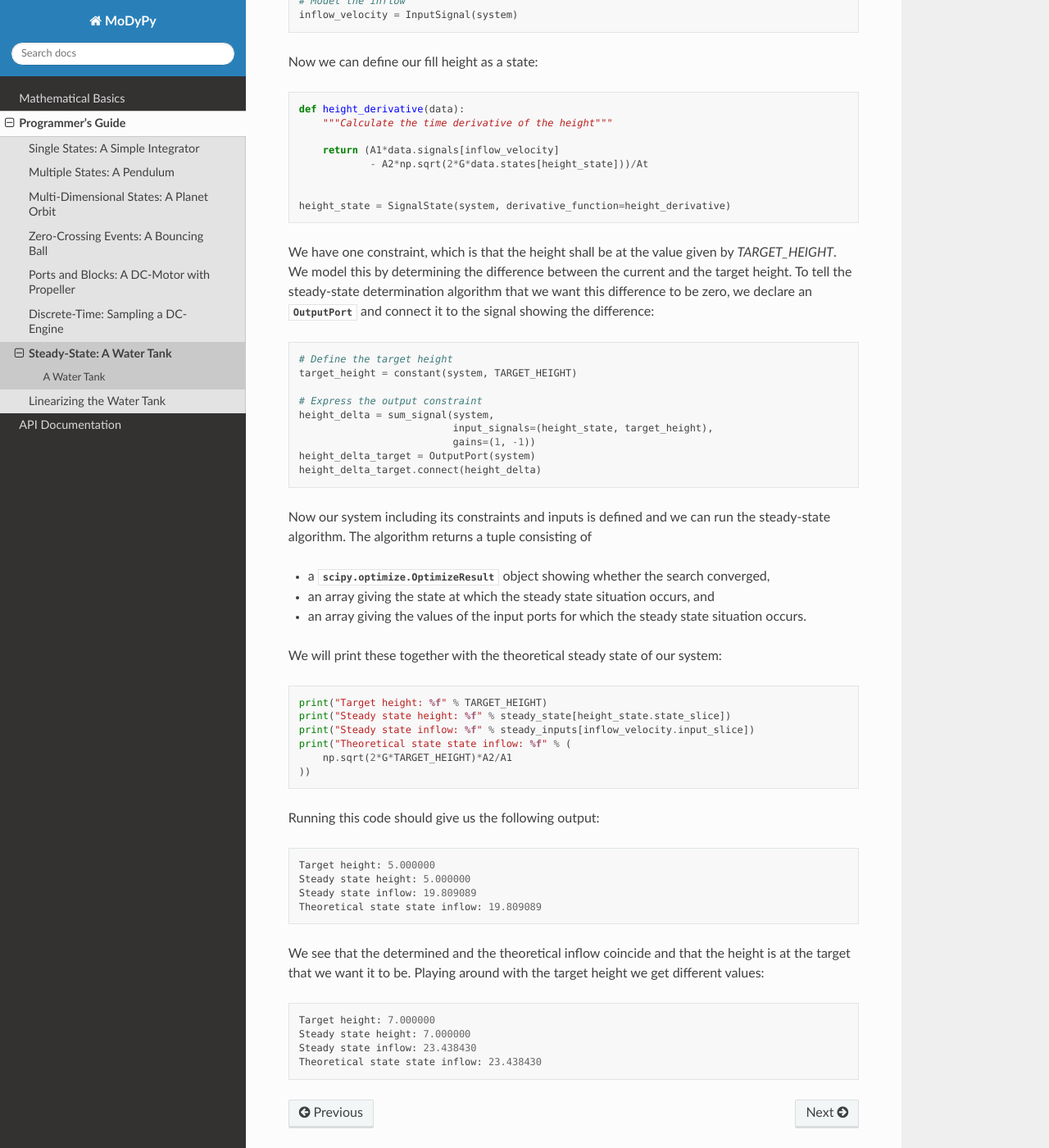
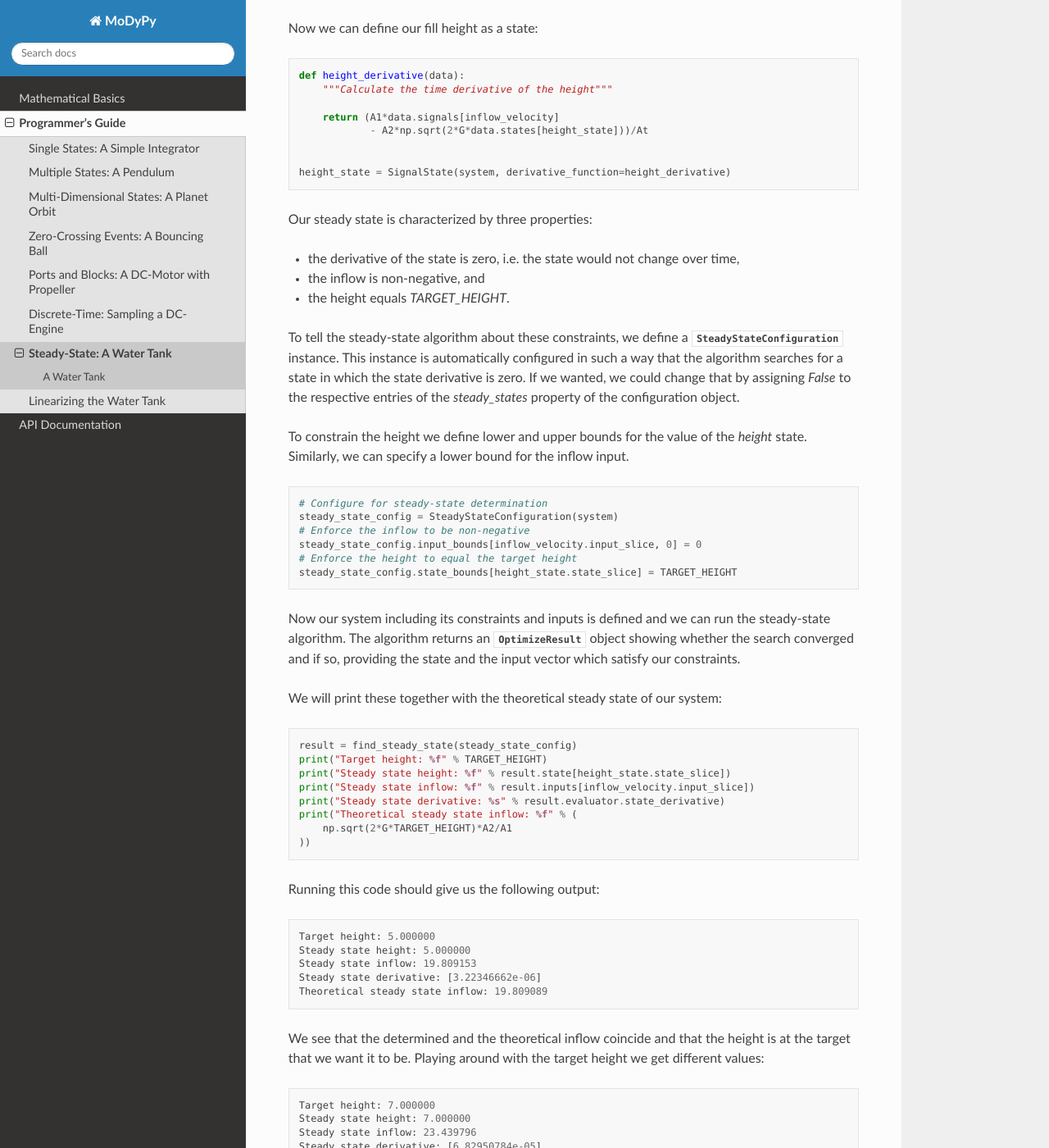
Before and after one commit to modypy/modypy, a Sphinx documentation site: the page built from docs/guide/07_water_tank.rst, in a window 1280 px wide and 1400 px high, scrolled down 1875 px. Shown: the whole window at 82% size. Built offline with Sphinx 7.4.7 and the Read the Docs theme 2.0.0, drawn with Linux system fonts in a browser that asks for light colours; the version number could not be read and is left out; some of the changed text lies outside the part shown.

Commit message:
Complete documentation update for steady state algorithm. Closes #13

```diff
--- a/docs/guide/07_water_tank.rst
+++ b/docs/guide/07_water_tank.rst
@@ -12,11 +12,9 @@ In this example we will model the outflow from a water tank and determine the
 amount of inflow necessary to keep the height at a specific level. After this
 example you will know
 
-- how to explicitly model inputs to a system,
-- how to express constraints on specific signals in a system using output ports,
-  and
+- how to explicitly model inputs to a system, and
 - how to use the steady-state determination functionality of `MoDyPy` to find a
-  steady state that fulfills the constraints.
+  steady state that fulfills a given set of constraints.
 
 A Water Tank
 ------------
@@ -64,9 +62,8 @@ create a new system:
     import numpy as np
 
     from modypy.model import System, SignalState, InputSignal, OutputPort
-    from modypy.blocks.sources import constant
-    from modypy.blocks.linear import sum_signal
-    from modypy.linearization import find_steady_state
+    from modypy.linearization import system_jacobian
+    from modypy.steady_state import SteadyStateConfiguration, find_steady_state
 
     # Constants
     G = 9.81    # Gravity
@@ -102,42 +99,48 @@ Now we can define our fill height as a state:
 
     height_state = SignalState(system, derivative_function=height_derivative)
 
-We have one constraint, which is that the height shall be at the value given by
-`TARGET_HEIGHT`. We model this by determining the difference between the current
-and the target height. To tell the steady-state determination algorithm that we
-want this difference to be zero, we declare an
-:class:`OutputPort <modypy.model.port.OutputPort>` and connect it to the signal
-showing the difference:
+Our steady state is characterized by three properties:
+
+- the derivative of the state is zero, i.e. the state would not change over
+  time,
+- the inflow is non-negative, and
+- the height equals `TARGET_HEIGHT`.
+
+To tell the steady-state algorithm about these constraints, we define a
+:class:`SteadyStateConfiguration <modypy.steady_state.SteadyStateConfiguration>`
+instance. This instance is automatically configured in such a way that the
+algorithm searches for a state in which the state derivative is zero. If we
+wanted, we could change that by assigning `False` to the respective entries of
+the `steady_states` property of the configuration object.
+
+To constrain the height we define lower and upper bounds for the value of the
+`height` state. Similarly, we can specify a lower bound for the inflow input.
 
 .. code-block:: python
 
-    # Define the target height
-    target_height = constant(system, TARGET_HEIGHT)
-
-    # Express the output constraint
-    height_delta = sum_signal(system,
-                              input_signals=(height_state, target_height),
-                              gains=(1, -1))
-    height_delta_target = OutputPort(system)
-    height_delta_target.connect(height_delta)
+    # Configure for steady-state determination
+    steady_state_config = SteadyStateConfiguration(system)
+    # Enforce the inflow to be non-negative
+    steady_state_config.input_bounds[inflow_velocity.input_slice, 0] = 0
+    # Enforce the height to equal the target height
+    steady_state_config.state_bounds[height_state.state_slice] = TARGET_HEIGHT
 
 Now our system including its constraints and inputs is defined and we can run
-the steady-state algorithm. The algorithm returns a tuple consisting of
-
-- a :class:`scipy.optimize.OptimizeResult` object showing whether the search
-  converged,
-- an array giving the state at which the steady state situation occurs, and
-- an array giving the values of the input ports for which the steady state
-  situation occurs.
+the steady-state algorithm. The algorithm returns an
+:class:`OptimizeResult <scipy.optimize.OptimizeResult>` object showing whether
+the search converged and if so, providing the state and the input vector which
+satisfy our constraints.
 
 We will print these together with the theoretical steady state of our system:
 
 .. code-block:: python
 
+    result = find_steady_state(steady_state_config)
     print("Target height: %f" % TARGET_HEIGHT)
-    print("Steady state height: %f" % steady_state[height_state.state_slice])
-    print("Steady state inflow: %f" % steady_inputs[inflow_velocity.input_slice])
-    print("Theoretical state state inflow: %f" % (
+    print("Steady state height: %f" % result.state[height_state.state_slice])
+    print("Steady state inflow: %f" % result.inputs[inflow_velocity.input_slice])
+    print("Steady state derivative: %s" % result.evaluator.state_derivative)
+    print("Theoretical steady state inflow: %f" % (
         np.sqrt(2*G*TARGET_HEIGHT)*A2/A1
     ))
 
@@ -147,8 +150,9 @@ Running this code should give us the following output:
 
     Target height: 5.000000
     Steady state height: 5.000000
-    Steady state inflow: 19.809089
-    Theoretical state state inflow: 19.809089
+    Steady state inflow: 19.809153
+    Steady state derivative: [3.22346662e-06]
+    Theoretical steady state inflow: 19.809089
 
 We see that the determined and the theoretical inflow coincide and that the
 height is at the target that we want it to be. Playing around with the target
@@ -158,5 +162,6 @@ height we get different values:
 
     Target height: 7.000000
     Steady state height: 7.000000
-    Steady state inflow: 23.438430
-    Theoretical state state inflow: 23.438430
+    Steady state inflow: 23.439796
+    Steady state derivative: [6.82950784e-05]
+    Theoretical steady state inflow: 23.438430
```
Also changed, not shown: docs/guide/08_linearization.rst (+19 -8 lines), 6 other files.
